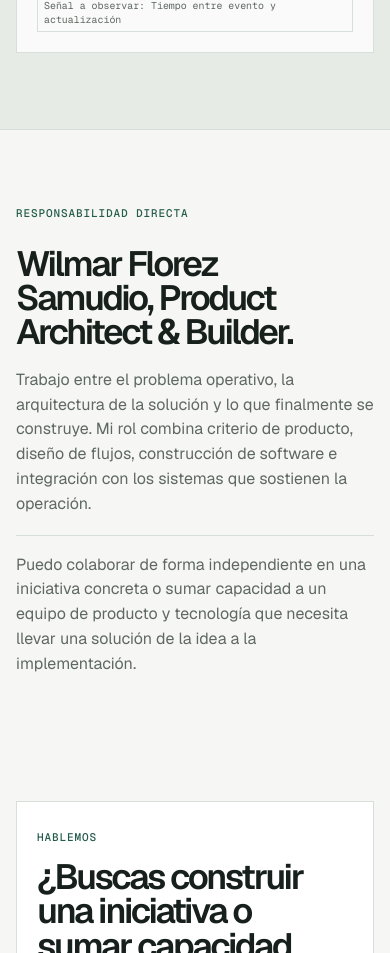
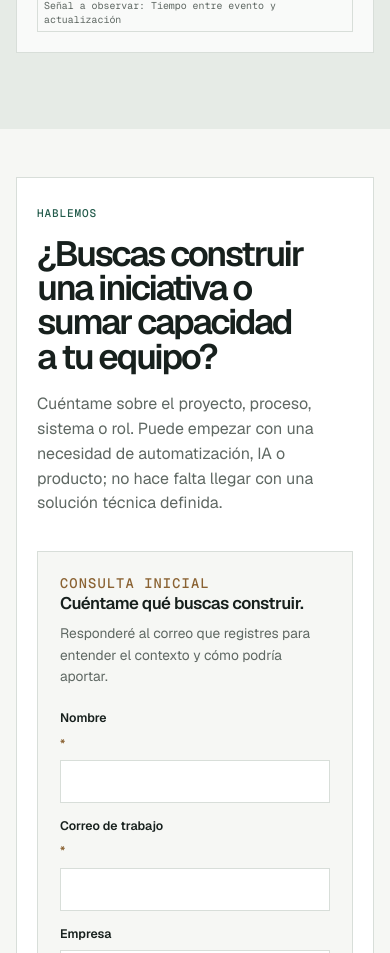
Before and after one commit to wilmarFlorez/wlanding, a Next.js app: page / in a window 390 px wide. Shown: the part 8920-9873 px from the top of the page. Built offline with nearby package versions, Linux system fonts and the light colour scheme; no server answers.

Commit message:
feat: Remove About section and related styles from landing page; update Header navigation accordingly

```diff
--- a/app/globals.css
+++ b/app/globals.css
@@ -152,11 +152,6 @@ p { color: var(--muted); }
 .demo-tags { display: grid; gap: 6px; margin-top: 20px; }
 .demo-tags span { width: fit-content; border: 1px solid var(--line); color: var(--muted); font-family: var(--font-geist-mono), monospace; font-size: .62rem; line-height: 1.35; padding: 5px 6px; }
 
-.about-section { border-top: 1px solid var(--line); }
-.about-layout { display: grid; grid-template-columns: minmax(180px, .55fr) minmax(0, 1.45fr); gap: clamp(36px, 8vw, 128px); }
-.about-layout h2 { max-width: 690px; }
-.about-layout > div > p { max-width: 660px; margin-bottom: 0; font-size: 1rem; }
-.about-layout > div > p + p { margin-top: 18px; border-top: 1px solid var(--line); padding-top: 17px; }
 
 .contact-section { padding-top: 72px; }
 .contact-panel { display: grid; grid-template-columns: minmax(0, 1fr) minmax(300px, .72fr); gap: clamp(40px, 7vw, 96px); border: 1px solid var(--line); background: var(--surface); padding: clamp(27px, 5vw, 59px); }
@@ -245,7 +240,6 @@ p { color: var(--muted); }
   .conceptual-demos { margin-top: 55px; }
   .demo-panel { padding: 20px; }
   .demo-panel > .item-index { left: 20px; }
-  .about-layout { grid-template-columns: 1fr; gap: 10px; }
   .contact-section, .faq-section { padding-top: 48px; }
   .contact-panel { gap: 35px; padding: 28px 20px; }
   .contact-form-grid { grid-template-columns: 1fr; }
--- a/app/page.tsx
+++ b/app/page.tsx
@@ -1,4 +1,3 @@
-import { About } from "@/components/landing/About";
 import { Capabilities } from "@/components/landing/Capabilities";
 import { ContactSection } from "@/components/landing/ContactSection";
 import { Demos } from "@/components/landing/Demos";
@@ -21,7 +20,6 @@ export default function Home() {
         <HowIWork />
         <Logistics />
         <Demos />
-        <About />
         <ContactSection />
         <FAQ />
       </main>
--- a/components/landing/About.tsx
+++ /dev/null
@@ -1,14 +0,0 @@
-export function About() {
-  return (
-    <section className="section about-section" id="sobre-wilmar" aria-labelledby="about-title">
-      <div className="container about-layout">
-        <p className="eyebrow">Responsabilidad directa</p>
-        <div>
-          <h2 id="about-title">Wilmar Florez Samudio, Product Architect &amp; Builder.</h2>
-          <p>Trabajo entre el problema operativo, la arquitectura de la solución y lo que finalmente se construye. Mi rol combina criterio de producto, diseño de flujos, construcción de software e integración con los sistemas que sostienen la operación.</p>
-          <p>Puedo colaborar de forma independiente en una iniciativa concreta o sumar capacidad a un equipo de producto y tecnología que necesita llevar una solución de la idea a la implementación.</p>
-        </div>
-      </div>
-    </section>
-  );
-}
--- a/components/landing/Header.tsx
+++ b/components/landing/Header.tsx
@@ -9,7 +9,6 @@ export function Header() {
           <a href="#construyo">Qué construyo</a>
           <a href="#logistica">Logística y operaciones</a>
           <a href="#proyectos">Proyectos y demostraciones</a>
-          <a href="#sobre-wilmar">Sobre Wilmar</a>
         </nav>
         <a className="button button-small" href="#contacto">
           Contactar a Wilmar
```
